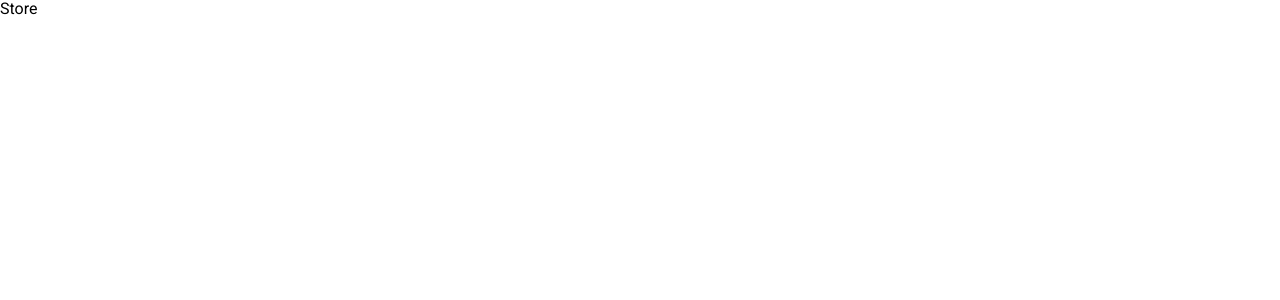
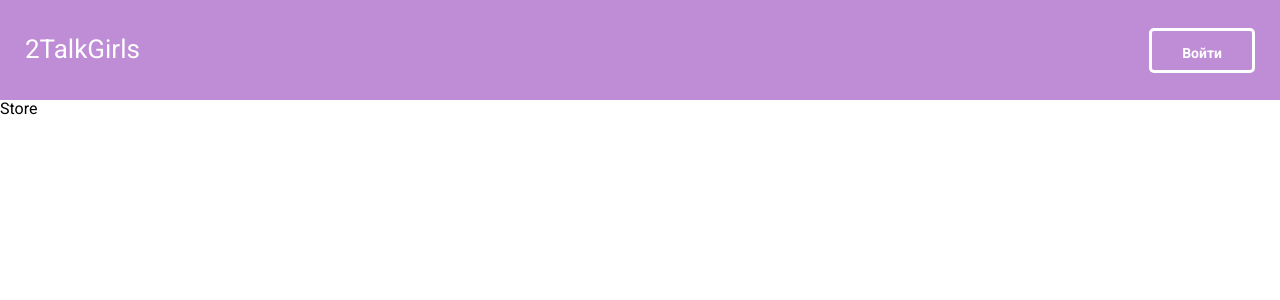
Before and after one commit to LizaKornilo/store-front, a React (Create React App) app: page / in a window 1280 px wide. Shown: the top 300 px of the page. Built offline with nearby package versions, Linux system fonts and the light colour scheme.

Commit message:
feat: implement NavBar

```diff
--- a/src/App.tsx
+++ b/src/App.tsx
@@ -1,10 +1,12 @@
 import React from 'react';
 import { BrowserRouter } from 'react-router-dom';
 import AppRouter from './components/AppRouter';
+import NavBar from './components/NavBar/NavBar';
 
 function App() {
   return (
     <BrowserRouter>
+      <NavBar />
       <AppRouter />
     </BrowserRouter>
   );
--- /dev/null
+++ b/src/components/NavBar/NavBar.scss
@@ -0,0 +1,61 @@
+@import "./../../config.scss";
+$color: white;
+
+.navbar {
+  background-color: $primary-color;
+  color: $color;
+  .wrapper {
+    display: flex;
+    justify-content: space-between;
+    align-items: center;
+    height: 100px;
+  }
+}
+
+.logo {
+  font-size: $title-size;
+  cursor: pointer;
+}
+
+.controlPanel {
+  display: flex;
+  justify-content: space-between;
+  align-items: center;
+}
+
+.controlPanelItem {
+  margin-left: 15px;
+}
+
+.adminIcon,
+.basket {
+  height: 45px;
+  width: 45px;
+  cursor: pointer;
+}
+
+.adminIcon {
+  fill: $color;
+}
+
+.basket {
+  stroke: $color;
+  position: relative;
+  margin-right: 15px;
+}
+
+.basketCount {
+  position: absolute;
+  top: 0;
+  right: 0;
+  height: 30px;
+  width: 30px;
+  border-radius: 50%;
+  margin-top: -15px;
+  margin-right: -15px;
+  background-color: $color;
+  color: $primary-color;
+  text-align: center;
+  line-height: 30px;
+  font-size: $text-primary-size;
+}
--- /dev/null
+++ b/src/components/NavBar/NavBar.tsx
@@ -0,0 +1,115 @@
+import React from 'react';
+import { useDispatch, useSelector } from 'react-redux';
+import { useLocation, useNavigate } from 'react-router-dom';
+import {
+  ADMIN, ADMIN_ROUTE, BASKET_ROUTE, GUEST, LOGIN_ROUTE, STORE_ROUTE, USER,
+} from '../../utils/consts';
+import Btn from '../Btn/Btn';
+import './NavBar.scss';
+import NavBarSvgSelector from './NavBarSvgSelector';
+
+function NavBar() {
+  const userRole = useSelector((state: any) => state.user.role);
+  const dispatch = useDispatch();
+
+  const history = useNavigate();
+  const location = useLocation();
+
+  const goToStorePage = () => {
+    history(STORE_ROUTE);
+  };
+
+  const goToLoginPage = () => {
+    history(LOGIN_ROUTE);
+  };
+
+  const goToBasketPage = () => {
+    history(BASKET_ROUTE);
+  };
+
+  const logOut = () => {
+    dispatch({ type: 'SET_GUEST_ROLE' });
+    // delete JWT in future
+  };
+
+  const goToAdminPanel = () => {
+    history(ADMIN_ROUTE);
+  };
+
+  return (
+    <div className="navbar">
+      <div className="container">
+        <div className="wrapper">
+          <div
+            className="logo"
+            role="button"
+            tabIndex={0}
+            onClick={() => goToStorePage()}
+            onKeyDown={() => goToStorePage()}
+          >
+            2TalkGirls
+          </div>
+          <div className="controlPanel">
+            {
+              userRole === ADMIN
+              && (
+                <div
+                  className="adminIcon controlPanelItem"
+                  role="button"
+                  tabIndex={0}
+                  onClick={() => goToAdminPanel()}
+                  onKeyDown={() => goToAdminPanel()}
+                >
+                  <NavBarSvgSelector id="admin-icon" />
+                </div>)
+            }
+            {
+              (userRole === USER || userRole === ADMIN)
+              && (
+                <>
+                  <div
+                    className="basket controlPanelItem"
+                    role="button"
+                    tabIndex={0}
+                    onClick={() => goToBasketPage()}
+                    onKeyDown={() => goToBasketPage()}
+                  >
+                    <NavBarSvgSelector id="basket" />
+                    <div className="basketCount">4</div>
+                  </div>
+                  <div
+                    className="controlPanelItem"
+                    role="button"
+                    tabIndex={0}
+                    onClick={() => logOut()}
+                    onKeyDown={() => logOut()}
+                  >
+                    <Btn text="Выйти" type="light" />
+                  </div>
+                </>
+              )
+            }
+
+            {
+              userRole === GUEST && location.pathname !== LOGIN_ROUTE
+                ? (
+                  <div
+                    className="controlPanelItem"
+                    role="button"
+                    tabIndex={0}
+                    onClick={() => goToLoginPage()}
+                    onKeyDown={() => goToLoginPage()}
+                  >
+                    <Btn text="Войти" type="light" />
+                  </div>
+                )
+                : null
+            }
+          </div>
+        </div>
+      </div>
+    </div>
+  );
+}
+
+export default NavBar;
--- /dev/null
+++ b/src/components/NavBar/NavBarSvgSelector.tsx
@@ -0,0 +1,57 @@
+import React from 'react';
+
+function NavBarSvgSelector({ id }: any) {
+  switch (id) {
+    case 'basket':
+      return (
+        <svg
+          version="1.0"
+          id="Layer_1"
+          x="0px"
+          y="0px"
+          viewBox="0 0 64 64"
+          enableBackground="new 0 0 64 64"
+        >
+          <polygon
+            fill="none"
+            strokeWidth="2"
+            strokeMiterlimit="10"
+            points="44,18 54,18 54,63 10,63 10,18 20,18 "
+          />
+          <path
+            fill="none"
+            strokeWidth="2"
+            strokeMiterlimit="10"
+            d="M22,24V11c0-5.523,4.477-10,10-10s10,4.477,10,10v13"
+          />
+        </svg>
+      );
+    case 'admin-icon':
+      return (
+        <svg
+          version="1.1"
+          x="0px"
+          y="0px"
+          viewBox="0 0 50 50"
+        >
+          <g id="Layer_1">
+            <path
+              /* eslint-disable max-len, no-tabs */
+              d="M5,32v17h30.343l2.167-1.686C42.27,43.612,45,38.03,45,32v-0.649l-8.841-3.931c-1.59-4.225-5.229-7.262-9.55-8.147
+		C29.257,17.472,31,14.436,31,11c0-5.514-4.486-10-10-10S11,5.486,11,11c0,3.431,1.739,6.464,4.38,8.265C9.464,20.481,5,25.729,5,32
+		z M42.988,32.645c-0.187,5.16-2.607,9.903-6.707,13.092L35,46.733l-1.281-0.997c-4.1-3.188-6.521-7.932-6.707-13.092l7.99-3.55
+		L42.988,32.645z M13,11c0-4.411,3.589-8,8-8s8,3.589,8,8s-3.589,8-8,8S13,15.411,13,11z M18,21h6c4.312,0,8.173,2.517,9.961,6.367
+		L25,31.351V32c0,5.865,2.589,11.3,7.109,15H7V32C7,25.935,11.935,21,18,21z"
+            />
+            <polygon
+              points="36,33 34,33 34,36 31,36 31,38 34,38 34,41 36,41 36,38 39,38 39,36 36,36 	"
+            />
+          </g>
+        </svg>
+      );
+    default:
+      return null;
+  }
+}
+
+export default NavBarSvgSelector;
```
Also changed, not shown: src/icons/admin.svg (added), src/icons/basket.svg (added).
